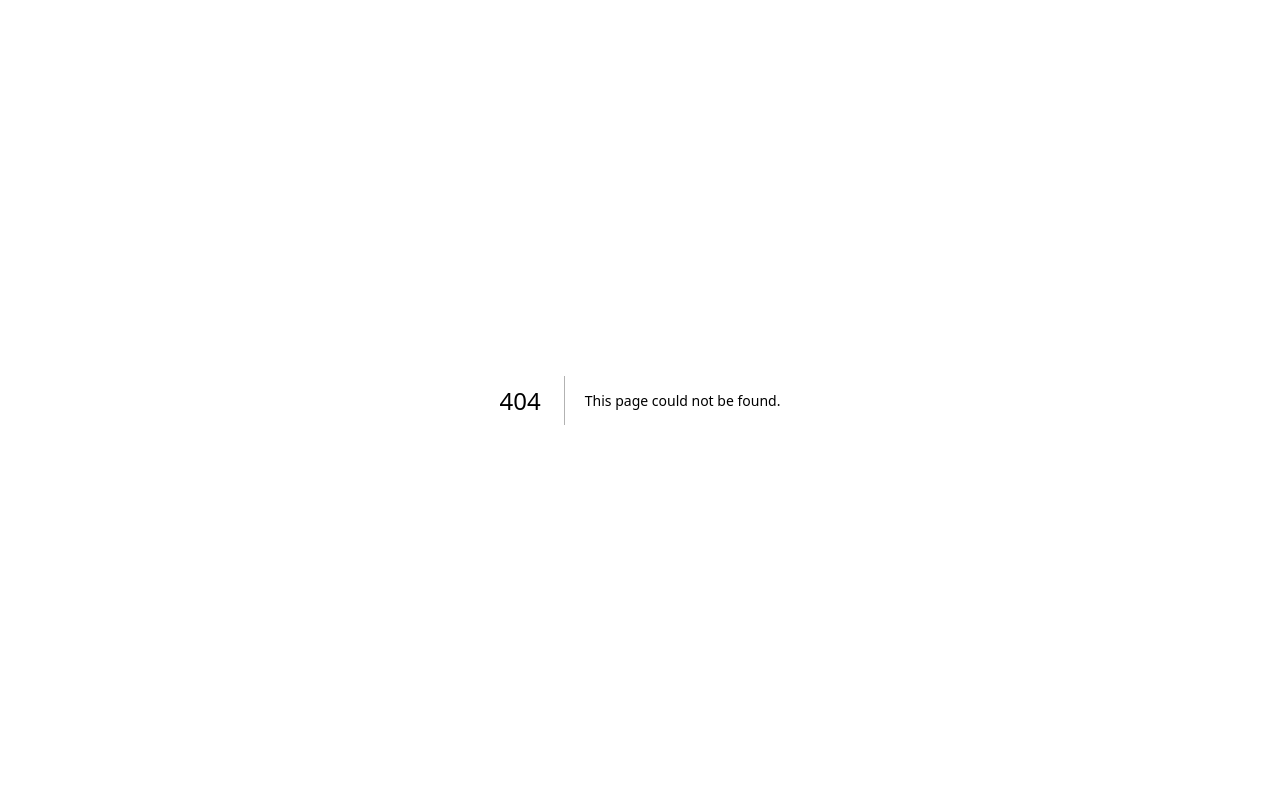
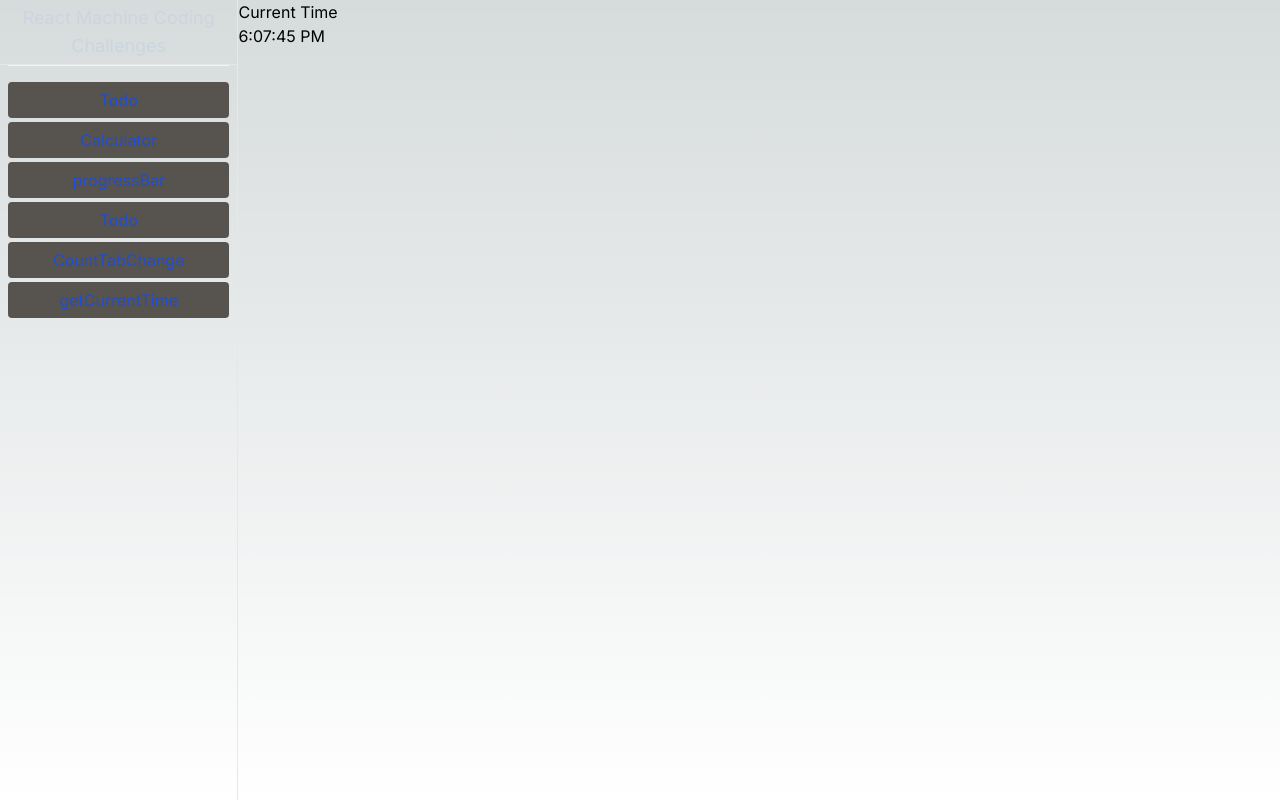
Before and after one commit to Surya-Thombare/react-machine-coding, a Next.js app: page /react-machine-coding/getCurrentTime in a window 1280 px wide. Before the commit this address had no page. Built offline with nearby package versions, Linux system fonts and the light colour scheme.

Commit message:
getCurrentTime

```diff
--- /dev/null
+++ b/app/react-machine-coding/getCurrentTime/page.tsx
@@ -0,0 +1,23 @@
+"use client";
+import React, { useState, useEffect } from "react";
+
+export default function Page() {
+  const [time, setTime] = useState<DateConstructor | any>(null);
+
+  useEffect(() => {
+    const TimerId = window.setInterval(() => setTime(new Date()), 1000);
+
+    return () => {
+      window.clearInterval(TimerId);
+    };
+  }, []);
+
+  if (time === null) return null;
+
+  return (
+    <section>
+      <h1>Current Time</h1>
+      <p>{time.toLocaleTimeString()}</p>
+    </section>
+  );
+}
--- a/components/Sidebar.tsx
+++ b/components/Sidebar.tsx
@@ -55,6 +55,14 @@ const Sidebar = ({ challengesList = {} }) => {
                     CountTabChange
                   </Link>
                 </li>
+                <li>
+                  <Link
+                    href="/react-machine-coding/getCurrentTime"
+                    className="t group relative flex justify-center rounded bg-stone-600 px-2 py-1.5 text-blue-700"
+                  >
+                    getCurrentTime
+                  </Link>
+                </li>
               </ul>
             </div>
           </div>
```
